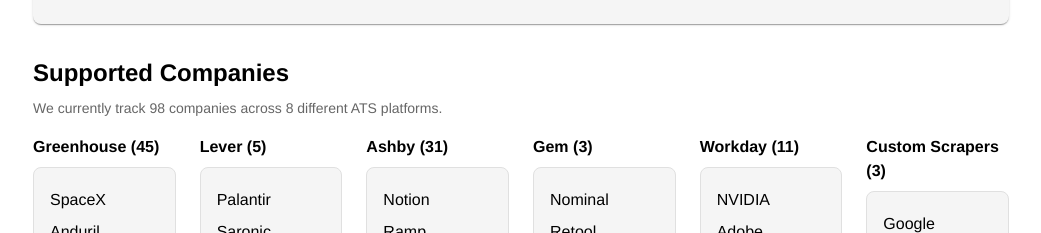
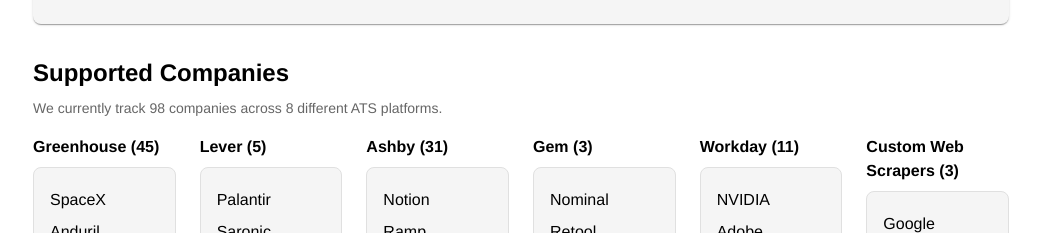
Before and after one commit to brendanpotter00/Job-Visualizer-Notifier, a React (Vite) app in the folder src/frontend/: page /why in a window 1280 px wide. Shown: the part 980-1213 px from the top of the page, without its empty margins (239-1280 px from the left). Built offline with nearby package versions, Linux system fonts and the light colour scheme.

Commit message:
Rename "Custom Scrapers" group to "Custom Web Scrapers" on Why page
https://claude.ai/code/session_01FG7uKfdRcJpdFueDmcDtv8

```diff
--- a/src/frontend/src/pages/WhyPage/WhyPage.tsx
+++ b/src/frontend/src/pages/WhyPage/WhyPage.tsx
@@ -143,7 +143,7 @@ export function WhyPage() {
         {/* Group companies by ATS */}
         <Grid container spacing={3}>
           {Object.entries(companiesByATS).map(([ats, companies]) => {
-            const displayName = ats === 'backend-scraper' ? 'Custom Scrapers' : ats;
+            const displayName = ats === 'backend-scraper' ? 'Custom Web Scrapers' : ats;
             const shouldCapitalize = ats !== 'backend-scraper';
 
             return (
```
